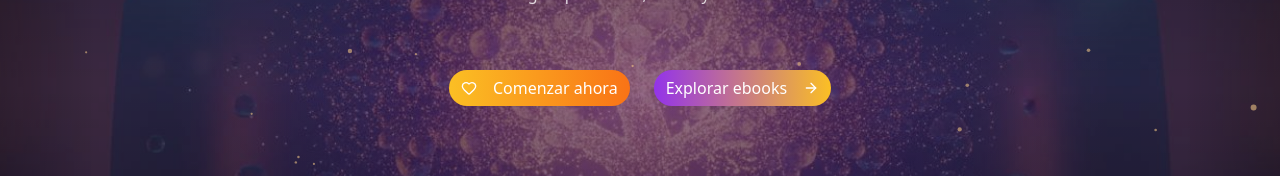
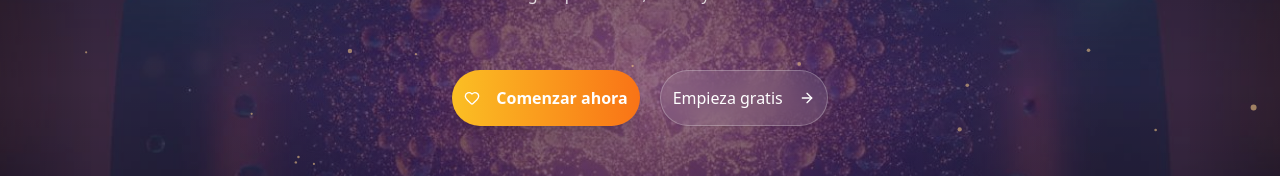
Before and after one commit to Drevaia-Digital/drevaia-app, a React (Vite) app: page /es in a window 1280 px wide. Shown: the part 394-570 px from the top of the page. Built offline with nearby package versions, Linux system fonts and the light colour scheme; no server answers; the database is empty.

Commit message:
Hero supreme buttons

```diff
--- a/src/sections/Hero.tsx
+++ b/src/sections/Hero.tsx
@@ -211,40 +211,66 @@ export function Hero({ language }: Props) {
 
   </div>
 
- {/* BOTONES POSICIÓN REAL */}
+ {/* BOTONES SUPREMOS V2 */}
 <div
   ref={buttonsRef}
   className="
     relative z-20
     mt-12 md:mt-16
-    w-full max-w-xl px-6
+    w-full max-w-2xl px-6
     flex flex-col items-center gap-4
-md:flex-row md:justify-center md:gap-6
+    md:flex-row md:justify-center md:gap-5
   "
 >
 
-  {/* IZQUIERDA */}
+  {/* BOTÓN PRINCIPAL */}
   {dynamicLink ? (
-    <a href={dynamicLink} target="_blank">
-      <Button className="bg-gradient-to-r from-amber-400 to-orange-500 px-5 py-3 text-sm sm:text-base rounded-full text-white">
-        <Heart className="mr-2" />
+    <a href={dynamicLink} target="_blank" rel="noreferrer">
+      <Button
+        className="
+          h-14 px-7 rounded-full
+          bg-gradient-to-r from-amber-400 to-orange-500
+          text-white font-semibold text-base
+          shadow-xl hover:scale-105
+          transition-all duration-300
+        "
+      >
+        <Heart className="mr-2 h-5 w-5" />
         {dynamicCTA}
       </Button>
     </a>
   ) : (
     <Link to={`/${language}/auth/register`}>
-      <Button className="bg-gradient-to-r from-amber-400 to-orange-500 px-5 py-3 text-sm sm:text-base rounded-full text-white">
-        <Heart className="mr-2" />
+      <Button
+        className="
+          h-14 px-7 rounded-full
+          bg-gradient-to-r from-amber-400 to-orange-500
+          text-white font-semibold text-base
+          shadow-xl hover:scale-105
+          transition-all duration-300
+        "
+      >
+        <Heart className="mr-2 h-5 w-5" />
         {t.hero.cta}
       </Button>
     </Link>
   )}
 
-  {/* DERECHA */}
-  <Link to={`/${language}/library`}>
-    <Button className="bg-gradient-to-r from-purple-600 to-amber-400 text-white px-5 py-3 text-sm sm:text-base rounded-full">
-      {t.hero.explore}
-      <ArrowRight className="ml-2" />
+  {/* BOTÓN SECUNDARIO */}
+  <Link to={`/${language}/empieza`}>
+    <Button
+      variant="outline"
+      className="
+        h-14 px-7 rounded-full
+        border border-white/25
+        bg-white/10 backdrop-blur-md
+        text-white font-medium text-base
+        hover:bg-white/15 hover:scale-105
+        transition-all duration-300
+      "
+    >
+      Empieza gratis
+      <ArrowRight className="ml-2 h-5 w-5" />
     </Button>
   </Link>
 
```
